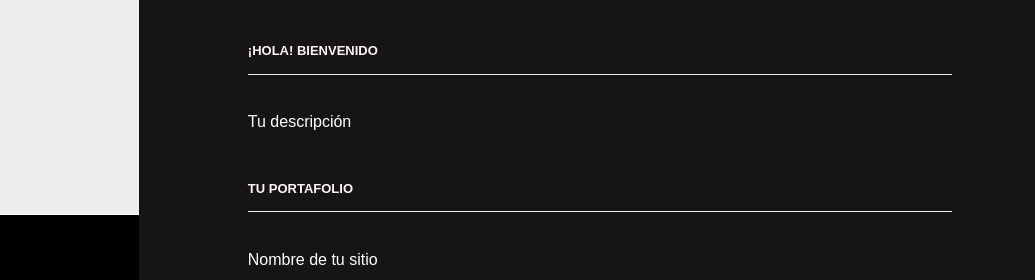
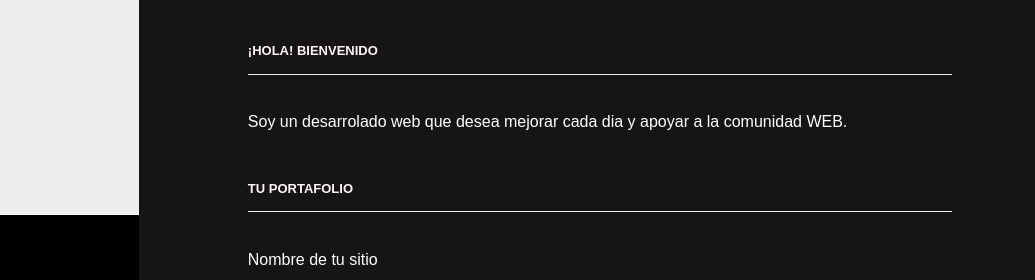
Before and after one commit to MglArtica/GIT, a plain HTML site: page index.html in a window 1280 px wide. Shown: the top 280 px of the page, 245-1280 px from the left. Drawn offline with Linux system fonts and the light colour scheme.

Commit message:
Agregue mi descripcion

```diff
--- a/index.html
+++ b/index.html
@@ -73,7 +73,7 @@
     <div class="bloque">
       <!-- 4º Commit - Tu presentación -->
       <h3>¡Hola! Bienvenido</h3>
-      <p>Tu descripción</p>
+      <p>Soy un desarrolado web que desea mejorar cada dia y apoyar a la comunidad WEB.</p>
     </div>
 
     <div class="bloque">
```
